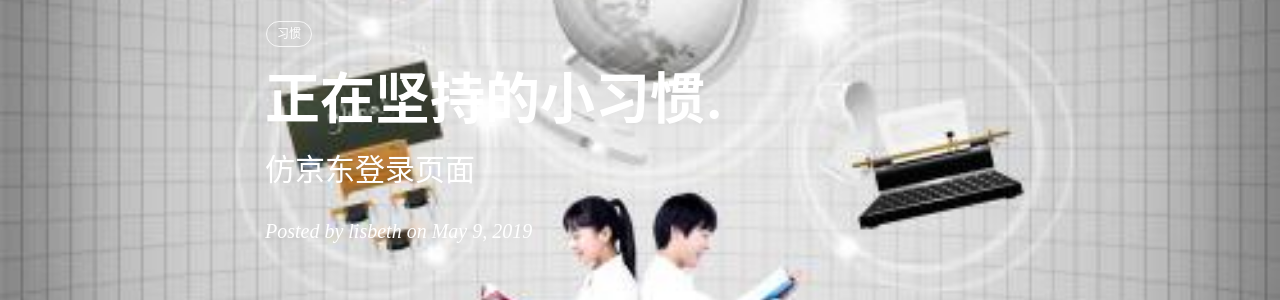
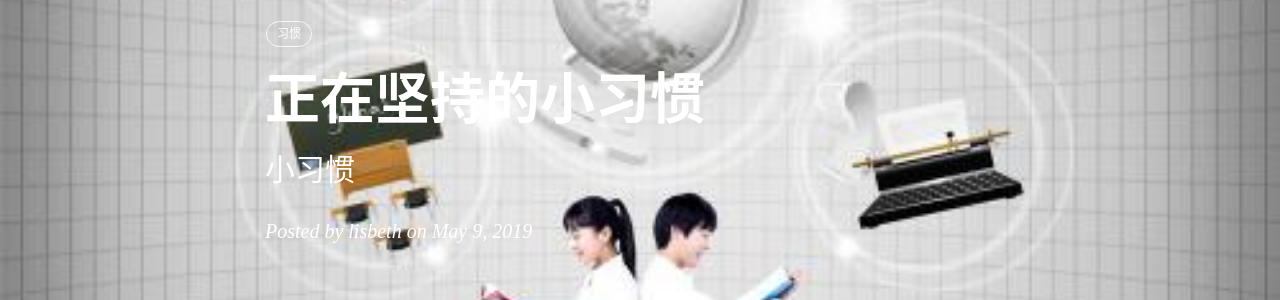
Before and after one commit to lisbeth0720/lisbeth0720.github.io, a Jekyll site: the page built from _posts/2019-05-09-正在坚持的小习惯.md, in a window 1280 px wide. Shown: the part 131-431 px from the top of the page. Built offline with Jekyll 4.4.1, drawn with Linux system fonts in a browser that asks for light colours; nearby versions of some CDN libraries; comment, search, counter and statistics services are not loaded.

Commit message:
Update 2019-05-09-正在坚持的小习惯.md

```diff
--- a/_posts/2019-05-09-正在坚持的小习惯.md
+++ b/_posts/2019-05-09-正在坚持的小习惯.md
@@ -1,7 +1,7 @@
 ---
 layout:     post
-title:      正在坚持的小习惯.
-subtitle:    "仿京东登录页面"
+title:      正在坚持的小习惯
+subtitle:    "小习惯"
 date:       2019-05-09
 author:     lisbeth
 header-img: img/post-book-09.jpg
```
